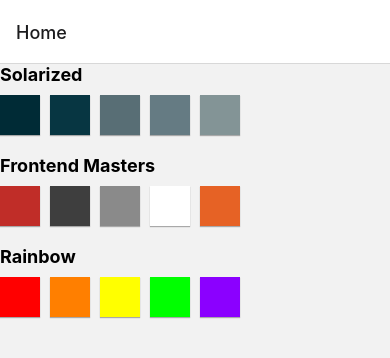
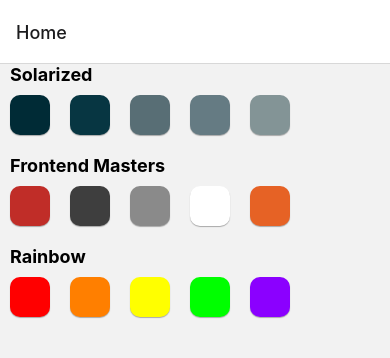
Before and after one commit to Shahjahan62/React-native_Navigation, a React Native app: screen /Home in a window 390 px wide. Shown: the top 358 px of the page. Built offline with nearby package versions, Linux system fonts and the light colour scheme.

Commit message:
PalettePreview

```diff
--- a/components/PalettePreview.js
+++ b/components/PalettePreview.js
@@ -28,6 +28,7 @@
     fontSize: 18,
     marginBottom: 10,
     fontWeight: "bold",
+    marginLeft: 10,
   },
   list: {
     flexDirection: "row",
@@ -42,6 +43,8 @@
     height: 40,
     width: 40,
     marginRight: 10,
+    borderRadius: 10,
+    marginLeft: 10,
   },
 });
 
```
